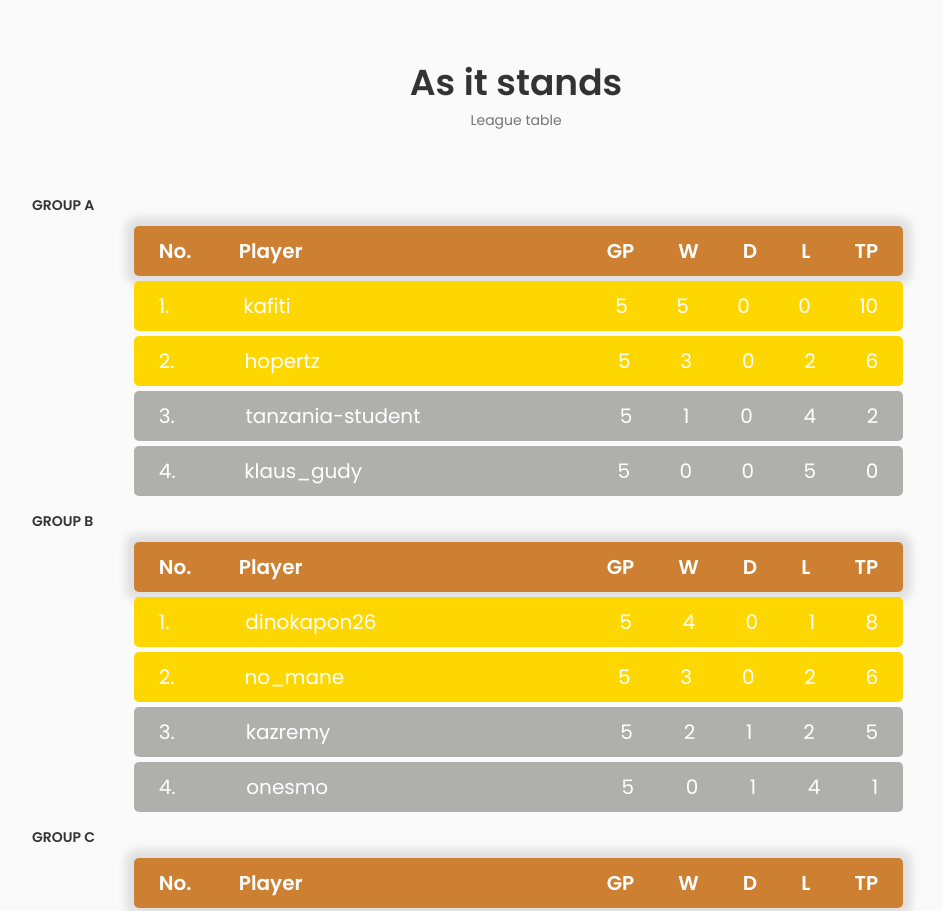
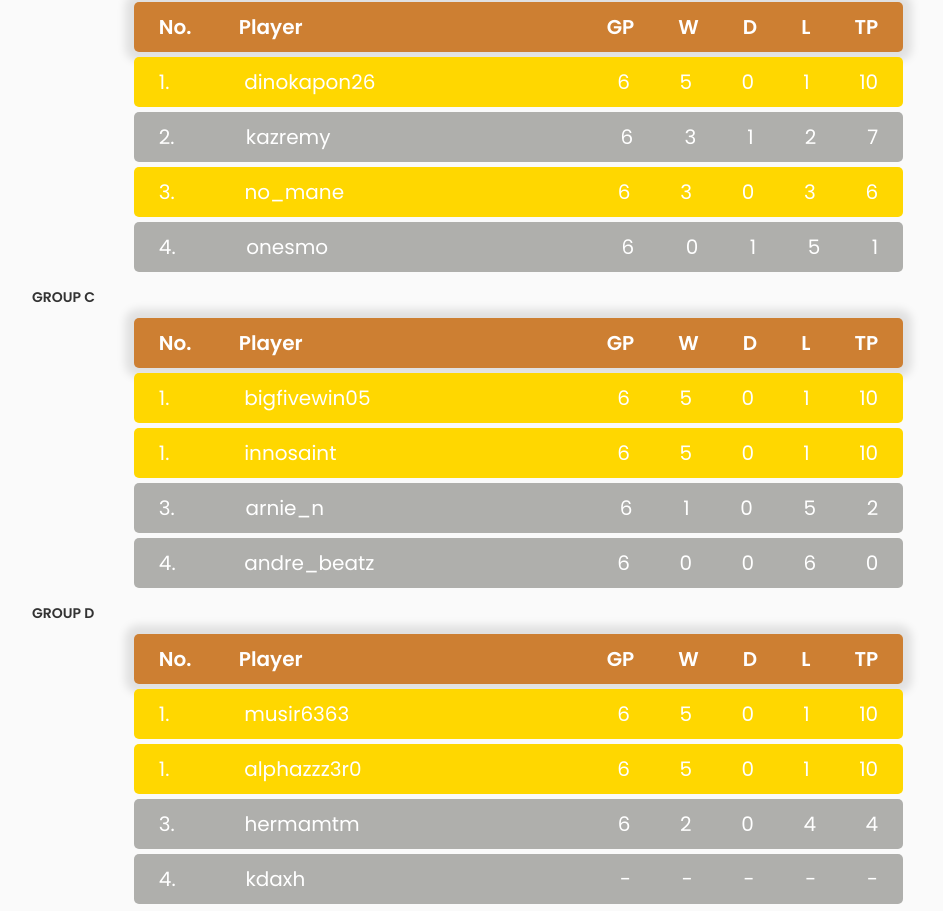
Before and after one commit to swahili-chess/swahilichess, a React (Create React App) app: page / in a window 1280 px wide. Shown: the part 2319-3230 px from the top of the page, without its empty margins (124-1067 px from the left). Built offline with nearby package versions, Linux system fonts and the light colour scheme; no server answers.

Commit message:
Update meta tag content

```diff
--- a/src/components/league/Table.jsx
+++ b/src/components/league/Table.jsx
@@ -21,41 +21,41 @@ const Table = () => {
                             <li class="table-row1">
                                 <div class="col col-1">1.</div>
                                 <div class="col col-2">kafiti</div>
-                                <div class="col col-3">5</div>
-                                <div class="col col-4">5</div>
+                                <div class="col col-3">6</div>
+                                <div class="col col-4">6</div>
                                 <div class="col col-5">0</div>
                                 <div class="col col-6">0</div>
-                                <div class="col col-7">10</div>
+                                <div class="col col-7">12</div>
                             </li>
 
                             <li class="table-row1">
                                 <div class="col col-1">2.</div>
                                 <div class="col col-2">hopertz</div>
-                                <div class="col col-3">5</div>
+                                <div class="col col-3">6</div>
                                 <div class="col col-4">3</div>
                                 <div class="col col-5">0</div>
-                                <div class="col col-6">2</div>
+                                <div class="col col-6">3</div>
                                 <div class="col col-7">6</div>
                             </li>
 
                             <li class="table-row">
                                 <div class="col col-1">3.</div>
                                 <div class="col col-2">tanzania-student</div>
-                                <div class="col col-3">5</div>
+                                <div class="col col-3">6</div>
                                 <div class="col col-4">1</div>
                                 <div class="col col-5">0</div>
-                                <div class="col col-6">4</div>
+                                <div class="col col-6">5</div>
                                 <div class="col col-7">2</div>
                             </li>
 
                             <li class="table-row">
                                 <div class="col col-1">4.</div>
                                 <div class="col col-2">klaus_gudy</div>
-                                <div class="col col-3">5</div>
-                                <div class="col col-4">0</div>
+                                <div class="col col-3">6</div>
+                                <div class="col col-4">1</div>
                                 <div class="col col-5">0</div>
                                 <div class="col col-6">5</div>
-                                <div class="col col-7">0</div>
+                                <div class="col col-7">2</div>
                             </li>
                         </ul>
 
@@ -74,40 +74,40 @@ const Table = () => {
                             <li class="table-row1">
                                 <div class="col col-1">1.</div>
                                 <div class="col col-2">dinokapon26</div>
-                                <div class="col col-3">5</div>
-                                <div class="col col-4">4</div>
+                                <div class="col col-3">6</div>
+                                <div class="col col-4">5</div>
                                 <div class="col col-5">0</div>
                                 <div class="col col-6">1</div>
-                                <div class="col col-7">8</div>
+                                <div class="col col-7">10</div>
+                            </li>
+
+                            <li class="table-row">
+                                <div class="col col-1">2.</div>
+                                <div class="col col-2">kazremy</div>
+                                <div class="col col-3">6</div>
+                                <div class="col col-4">3</div>
+                                <div class="col col-5">1</div>
+                                <div class="col col-6">2</div>
+                                <div class="col col-7">7</div>
                             </li>
 
                             <li class="table-row1">
-                                <div class="col col-1">2.</div>
+                                <div class="col col-1">3.</div>
                                 <div class="col col-2">no_mane</div>
-                                <div class="col col-3">5</div>
+                                <div class="col col-3">6</div>
                                 <div class="col col-4">3</div>
                                 <div class="col col-5">0</div>
-                                <div class="col col-6">2</div>
+                                <div class="col col-6">3</div>
                                 <div class="col col-7">6</div>
-                            </li>
-
-                            <li class="table-row">
-                                <div class="col col-1">3.</div>
-                                <div class="col col-2">kazremy</div>
-                                <div class="col col-3">5</div>
-                                <div class="col col-4">2</div>
-                                <div class="col col-5">1</div>
-                                <div class="col col-6">2</div>
-                                <div class="col col-7">5</div>
                             </li>
 
                             <li class="table-row">
                                 <div class="col col-1">4.</div>
                                 <div class="col col-2">onesmo</div>
-                                <div class="col col-3">5</div>
+                                <div class="col col-3">6</div>
                                 <div class="col col-4">0</div>
                                 <div class="col col-5">1</div>
-                                <div class="col col-6">4</div>
+                                <div class="col col-6">5</div>
                                 <div class="col col-7">1</div>
                             </li>
                         </ul>
@@ -127,40 +127,40 @@ const Table = () => {
                             <li class="table-row1">
                                 <div class="col col-1">1.</div>
                                 <div class="col col-2">bigfivewin05</div>
-                                <div class="col col-3">5</div>
-                                <div class="col col-4">4</div>
+                                <div class="col col-3">6</div>
+                                <div class="col col-4">5</div>
                                 <div class="col col-5">0</div>
                                 <div class="col col-6">1</div>
-                                <div class="col col-7">8</div>
+                                <div class="col col-7">10</div>
                             </li>
 
                             <li class="table-row1">
                                 <div class="col col-1">1.</div>
                                 <div class="col col-2">innosaint</div>
-                                <div class="col col-3">5</div>
-                                <div class="col col-4">4</div>
+                                <div class="col col-3">6</div>
+                                <div class="col col-4">5</div>
                                 <div class="col col-5">0</div>
                                 <div class="col col-6">1</div>
-                                <div class="col col-7">8</div>
+                                <div class="col col-7">10</div>
                             </li>
 
                             <li class="table-row">
                                 <div class="col col-1">3.</div>
                                 <div class="col col-2">arnie_n</div>
-                                <div class="col col-3">5</div>
+                                <div class="col col-3">6</div>
                                 <div class="col col-4">1</div>
                                 <div class="col col-5">0</div>
-                                <div class="col col-6">4</div>
+                                <div class="col col-6">5</div>
                                 <div class="col col-7">2</div>
                             </li>
 
                             <li class="table-row">
                                 <div class="col col-1">4.</div>
                                 <div class="col col-2">andre_beatz</div>
-                                <div class="col col-3">5</div>
+                                <div class="col col-3">6</div>
                                 <div class="col col-4">0</div>
                                 <div class="col col-5">0</div>
-                                <div class="col col-6">5</div>
+                                <div class="col col-6">6</div>
                                 <div class="col col-7">0</div>
                             </li>
                         </ul>
@@ -179,31 +179,31 @@ const Table = () => {
 
                             <li class="table-row1">
                                 <div class="col col-1">1.</div>
-                                <div class="col col-2">alphazzz3r0</div>
-                                <div class="col col-3">5</div>
-                                <div class="col col-4">4</div>
+                                <div class="col col-2">musir6363</div>
+                                <div class="col col-3">6</div>
+                                <div class="col col-4">5</div>
                                 <div class="col col-5">0</div>
                                 <div class="col col-6">1</div>
-                                <div class="col col-7">8</div>
+                                <div class="col col-7">10</div>
                             </li>
 
                             <li class="table-row1">
                                 <div class="col col-1">1.</div>
-                                <div class="col col-2">musir6363</div>
-                                <div class="col col-3">5</div>
-                                <div class="col col-4">4</div>
+                                <div class="col col-2">alphazzz3r0</div>
+                                <div class="col col-3">6</div>
+                                <div class="col col-4">5</div>
                                 <div class="col col-5">0</div>
                                 <div class="col col-6">1</div>
-                                <div class="col col-7">8</div>
+                                <div class="col col-7">10</div>
                             </li>
 
                             <li class="table-row">
                                 <div class="col col-1">3.</div>
                                 <div class="col col-2">hermamtm</div>
-                                <div class="col col-3">5</div>
+                                <div class="col col-3">6</div>
                                 <div class="col col-4">2</div>
                                 <div class="col col-5">0</div>
-                                <div class="col col-6">3</div>
+                                <div class="col col-6">4</div>
                                 <div class="col col-7">4</div>
                             </li>
 
--- a/src/components/match/match.css
+++ b/src/components/match/match.css
@@ -50,14 +50,14 @@
     font-size: var(--tiny-font-size);
 }
 
-/*.br {
+.br {
     border-radius: 10px;
     max-width: 73%;
     height: auto;
     display: block;
     margin-left: auto;
     margin-right: auto;
-}*/
+}
 
 /*============== BREAKPOINTS =============*/
 /* For large devices */
@@ -67,14 +67,14 @@
         row-gap: 1rem;
     }
 
-    /*.br {
+    .br {
         border-radius: 10px;
         max-width: 90%;
         height: auto;
         display: block;
         margin-left: auto;
         margin-right: auto;
-    }*/
+    }
 }
 
 /* For medium devices */
```
Also changed, not shown: src/components/match/Match.jsx (+6 -6 lines), 1 other file (tests, documents, lock files or other folders).
